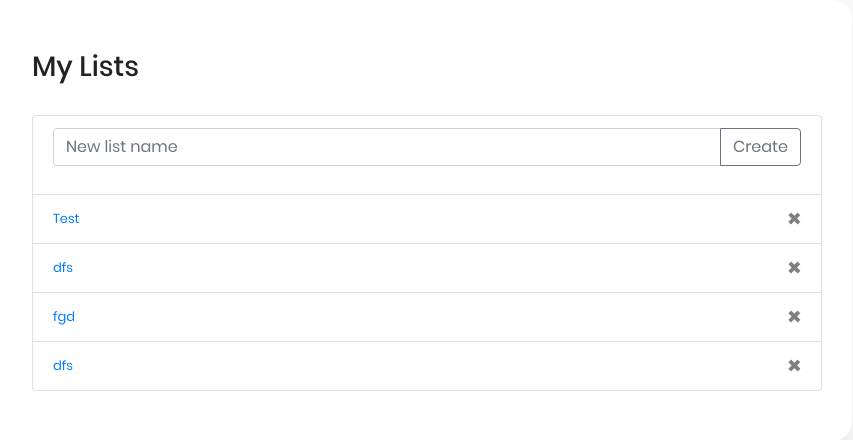
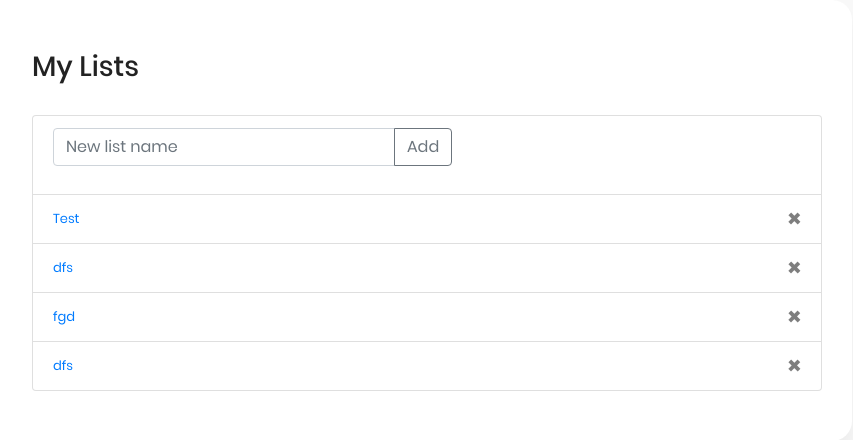
Before and after one commit to SefaAkdeniz/Todo-List-Django-WebSite, a Django app: page / in a window 1280 px wide. Shown: the part 62-502 px from the top of the page, without its empty margins (238-1091 px from the left). Run offline with Django 3.2, Linux system fonts and the light colour scheme; a user stored in the database is signed in; data comes from the database, SQL or seed files in the repository; both versions use the stored data as it was after the commit; some libraries are stand-ins or nearby versions.

Commit message:
added add new list operation

```diff
--- a/templates/index.html
+++ b/templates/index.html
@@ -6,14 +6,15 @@
   <br />
   <ul class="list-group">
     <li class="list-group-item d-flex justify-content-between align-items-center">
-      <div class="input-group mb-3">
-        <input type="text" class="form-control" placeholder="New list name">
-        <div class="input-group-append">
-          <button class="btn btn-outline-secondary" type="button" id="button-addon2">
-            Create
-          </button>
+      <form action="{% url 'index' %}" method="POST">
+        {% csrf_token %}
+        <div class="input-group mb-3">
+          <input type="text" class="form-control" placeholder="New list name" name="listName" required>
+          <div class="input-group-append">
+            <button class="btn btn-outline-secondary" type="submit" id="button-addon2">Add</button>
+          </div>
         </div>
-      </div>
+    </form>
     </li>
     {% if lists %} {% for list in lists %}
     <li class="list-group-item d-flex justify-content-between align-items-center">
--- a/templates/layout.html
+++ b/templates/layout.html
@@ -26,7 +26,6 @@
             logout</a>
           <form action="{% url 'logout' %}" method="POST" id="logout">
             {% csrf_token %}
-            <input type="hidden">
           </form>
         </li>
         {% else %}
--- a/todo/views.py
+++ b/todo/views.py
@@ -1,13 +1,21 @@
-from django.shortcuts import render
+from django.shortcuts import render,redirect
 from django.contrib.auth.decorators import login_required
 from .models import List,ListItem
+from django.contrib import messages
 
 # Create your views here.
 
 @login_required(login_url="login")
 def index(request):
-    lists = List.objects.filter(user=request.user)
-    return render(request,'index.html',{"lists": lists})
+    if request.method == 'POST':
+        listName = request.POST['listName']
+        tlist = List(name=listName,user=request.user)
+        tlist.save()
+        messages.add_message(request,messages.SUCCESS,'Created New List.')
+        return redirect('index')
+    else:
+        lists = List.objects.filter(user=request.user)
+        return render(request,'index.html',{"lists": lists})
 
 @login_required(login_url="login")
 def detail(request,list_id):
```
Also changed, not shown: db.sqlite3.
